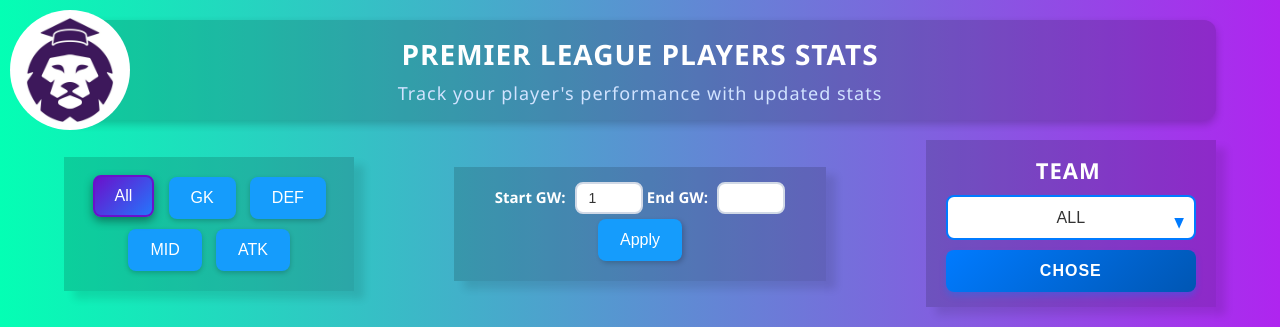
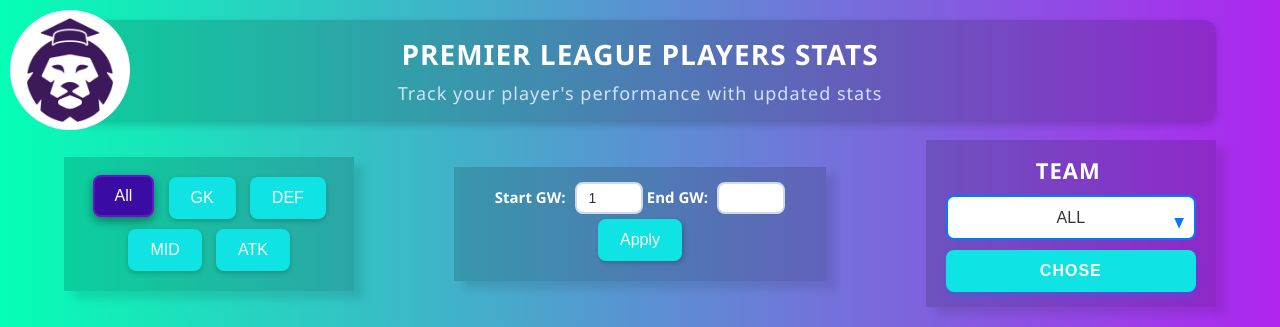
Before and after one commit to ghassenSW/FPL_Academy, a Flask app: template templates/players_stats.html in a window 1280 px wide. Shown: the top 327 px of the page. Run offline with Flask 3, Linux system fonts and the light colour scheme; the template is opened without the code that fills it, so the values that code supplies are empty; parts of the project's set-up code (start-up, migrations or seed data) failed here and were passed over.

Commit message:
modified some style

```diff
--- a/static/teams_stats.css
+++ b/static/teams_stats.css
@@ -72,7 +72,7 @@ th a {
     padding: 10px 20px;
     margin: 5px;
     font-size: 16px;
-    background: #159cfc;
+    background: #0FE3E3;
     color: #ffffff;
     border: 2px solid transparent;
     border-radius: 8px;
@@ -82,12 +82,12 @@ th a {
 }
 
 .switch-btn:hover {
-    background: #0071d4;
+    background: #3A0CA3;
     color:rgb(255, 255, 255);
     box-shadow: 3px 3px 8px rgba(0, 0, 0, 0.3);
 }
 .switch-btn.selected {
-    background: linear-gradient(135deg, #6a11cb, #2575fc);
+    background:  #3A0CA3;
     color: white;
     border: 2px solid #6a11cb;
     box-shadow: 0 4px 10px rgba(0, 0, 0, 0.4);
@@ -149,7 +149,7 @@ button#apply-gw {
     padding: 10px 20px;
     margin: 5px;
     font-size: 16px;
-    background: #159cfc;
+    background: #0FE3E3;
     color: #ffffff;
     border: 2px solid transparent;
     border-radius: 8px;
@@ -159,7 +159,7 @@ button#apply-gw {
 }
 
 button#apply-gw:hover {
-    background: linear-gradient(135deg, #2a7df5, #205cb8); /* Slightly darker on hover */
+    background:  #3A0CA3; /* Slightly darker on hover */
     transform: translateY(-2px);
     box-shadow: 0 6px 12px rgba(0, 0, 0, 0.3);
 }
@@ -414,7 +414,7 @@ th:hover::after {
     text-transform: uppercase;
     letter-spacing: 1px;
     color: #fff;
-    background: linear-gradient(135deg, #007bff, #0056b3);
+    background: #0FE3E3;
     border: none;
     border-radius: 8px;
     cursor: pointer;
```
